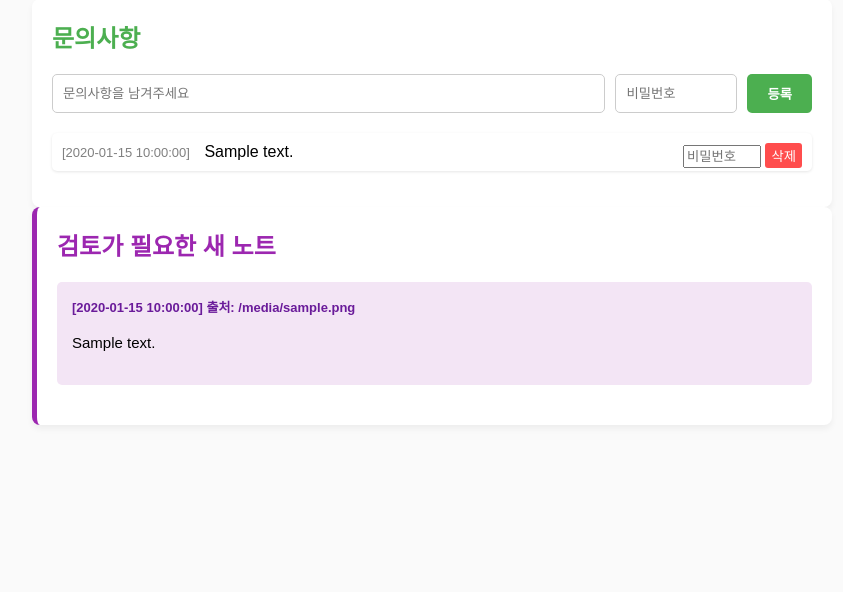
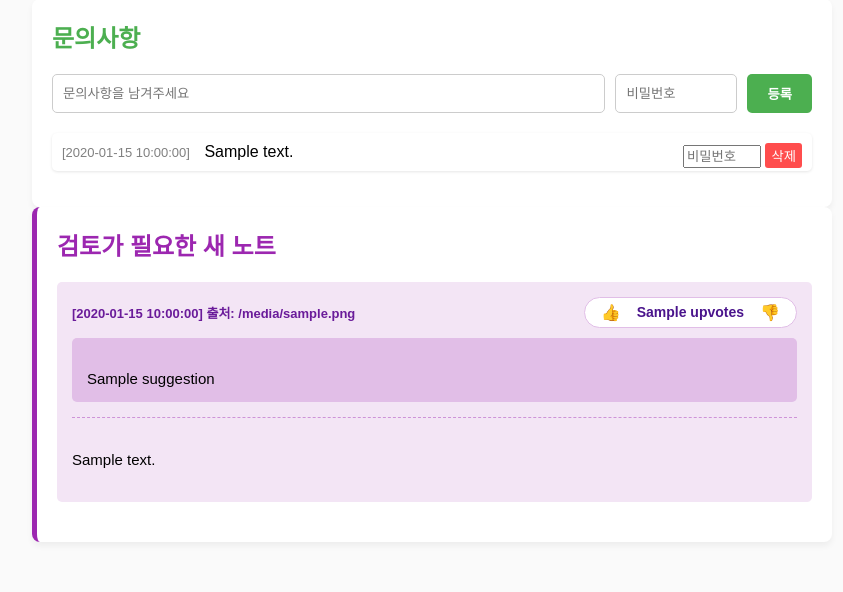
Before and after one commit to modasa905/MyCommunity, a FastAPI app: template templates/index.html in a window 1280 px wide. Shown: the part 283-875 px from the top of the page, without its empty margins (208-1051 px from the left). Before the commit the page ends 708 px from the top, so only its background shows below. Run offline with FastAPI, Linux system fonts and the light colour scheme; the template is opened without the code that fills it: most values are stand-ins (such as "Sample title", 1, 10 or a date in 2020).

Commit message:
draft에 업다운 추가

````diff
--- a/main.py
+++ b/main.py
@@ -67,8 +67,10 @@ class Post(Base):
 class DraftNote(Base):
     __tablename__ = "draft_notes"
     id = Column(Integer, primary_key=True, index=True)
-    source_file = Column(String) # 영감을 준 원본 파일명
-    content = Column(String)     # AI가 새로 작성한 내용
+    source_file = Column(String)
+    suggestion = Column(String)
+    content = Column(String)
+    upvotes = Column(Integer, default=0)
     created_at = Column(String, default=get_kst_now)
 
 Base.metadata.create_all(bind=engine)
@@ -79,6 +81,9 @@ class SearchRequest(BaseModel):
 class GenerateRequest(BaseModel):
     question: str
     context: str
+
+class VoteRequest(BaseModel):
+    action: str
 
 # ---------------------------------------------------------
 # 3. 라우터 설정
@@ -162,13 +167,12 @@ async def generate_daily_draft(secret: str = ""):
         The output MUST be written entirely in professional, academic English.
         You MUST strictly follow the exact structure below. Do not add any conversational filler.
 
-        [Part 1]
         Title: (Provide a descriptive filename, e.g., Advanced_Optimal_Taxation.md)
+
         Explanation: (Briefly explain the core idea of this new note in plain text. Do NOT use markdown format here.)
 
+        ===SPLIT===
 
-
-        [Part 2]
         (Write the complete document here. This section must be written in pure Markdown format, ready to be added directly to a database. Use appropriate headers, and LaTeX for math enclosed in $ or $$. Do NOT wrap this section in ```markdown code blocks.)
 
         ***
@@ -189,11 +193,15 @@ async def generate_daily_draft(secret: str = ""):
                 if part.text:
                     full_content += part.text
 
-        # 4. 작성된 글을 임시 보관함(DraftNote)에 저장
+        parts = full_content.split("===SPLIT===")
+        suggestion_text = parts[0].strip() # 윗부분 (Title, Explanation)
+        draft_text = parts[1].strip() if len(parts) > 1 else "" # 아랫부분 (Markdown 본문)
+
         db = SessionLocal()
         new_draft = DraftNote(
             source_file=random_doc['file_name'],
-            content=full_content
+            suggestion=suggestion_text,
+            content=draft_text
         )
         db.add(new_draft)
         db.commit()
@@ -223,3 +231,23 @@ def delete_post(post_id: int, password: str = Form(...)):
         db.commit()
     db.close()
     return RedirectResponse(url="/", status_code=303)
+
+@app.post("/api/vote/{draft_id}")
+async def vote_draft(draft_id: int, request: VoteRequest):
+    db = SessionLocal()
+    draft = db.query(DraftNote).filter(DraftNote.id == draft_id).first()
+
+    if not draft:
+        db.close()
+        return JSONResponse(status_code=404, content={"error": "노트를 찾을 수 없습니다."})
+
+    if request.action == "up":
+        draft.upvotes += 1
+    elif request.action == "down":
+        draft.upvotes -= 1
+
+    db.commit()
+    new_votes = draft.upvotes
+    db.close()
+
+    return {"upvotes": new_votes}
--- a/templates/index.html
+++ b/templates/index.html
@@ -73,8 +73,21 @@
                 {% if drafts %}
                     {% for d in drafts %}
                     <li style="margin-bottom: 20px; padding: 15px; background: #f3e5f5; border-radius: 5px;">
-                        <span style="color: #6a1b9a; font-size: 13px; font-weight: bold;">[{{ d.created_at }}] 출처: {{ d.source_file }}</span>
-                        <div class="draft-content" style="margin-top: 10px; font-size: 15px; line-height: 1.6;" data-raw="{{ d.content | forceescape }}">
+                        <div style="display: flex; justify-content: space-between; align-items: center;">
+                            <span style="color: #6a1b9a; font-size: 13px; font-weight: bold;">[{{ d.created_at }}] 출처: {{ d.source_file }}</span>
+
+                            <div style="display: flex; gap: 10px; align-items: center; background: white; padding: 4px 10px; border-radius: 20px; border: 1px solid #e1bee7;">
+                                <button onclick="voteDraft({{ d.id }}, 'up')" style="cursor:pointer; background:none; border:none; font-size: 16px;">👍</button>
+                                <span id="vote-count-{{ d.id }}" style="font-weight:bold; font-size:14px; color:#4a148c;">{{ d.upvotes }}</span>
+                                <button onclick="voteDraft({{ d.id }}, 'down')" style="cursor:pointer; background:none; border:none; font-size: 16px;">👎</button>
+                            </div>
+                        </div>
+
+                        <div style="margin-top: 10px; padding: 15px; background: #e1bee7; border-radius: 5px; font-size: 15px; color: #000; text-align: left; white-space: pre-line;">
+                            {{ d.suggestion }}
+                        </div>
+
+                        <div class="draft-content" style="margin-top: 15px; font-size: 15px; line-height: 1.6; border-top: 1px dashed #ce93d8; padding-top: 15px;" data-raw="{{ d.content | forceescape }}">
                         </div>
                     </li>
                     {% endfor %}
@@ -85,6 +98,36 @@
         </div>
 
         <script>
+        // 🌟 1. 수식 숨바꼭질 마법 함수
+        function parseMarkdownProtectMath(text) {
+            let safeText = text.replace(/</g, '&lt;').replace(/>/g, '&gt;');
+            const mathBlocks = [];
+            let count = 0;
+
+            // [숨기기 1] 디스플레이 수식 ($$ ... $$)
+            safeText = safeText.replace(/\$\$([\s\S]*?)\$\$/g, (match) => {
+                mathBlocks.push(match);
+                return `@@MATH_BLOCK_${count++}@@`; // 밑줄(_) 대신 골뱅이(@@) 사용!
+            });
+
+            // [숨기기 2] 인라인 수식 ($ ... $)
+            safeText = safeText.replace(/\$([^\$\n]+?)\$/g, (match) => {
+                mathBlocks.push(match);
+                return `@@MATH_BLOCK_${count++}@@`; // 여기도 골뱅이(@@) 사용!
+            });
+
+            // 1번 일꾼: 마크다운 파싱 (골뱅이는 마크다운이 건드리지 않음)
+            let htmlContent = marked.parse(safeText);
+
+            // [원상복구] 2번 일꾼을 위해 원래 수식 끼워 넣기
+            mathBlocks.forEach((block, index) => {
+                htmlContent = htmlContent.replace(`@@MATH_BLOCK_${index}@@`, () => block);
+            });
+
+            return htmlContent;
+        }
+
+        // 🌟 2. 검색 및 AI 답변 요청 함수
         async function askAI(event) {
             event.preventDefault();
 
@@ -136,7 +179,8 @@
                 if (genData.error) {
                     resultArea.innerHTML += `<p style="color: red; margin-top: 15px;">에러: ${genData.error}</p>`;
                 } else {
-                    const formattedAnswer = marked.parse(genData.answer);
+                    // 🔥 변경점: 마크다운 번역기 대신 마법 함수를 통과시킵니다!
+                    const formattedAnswer = parseMarkdownProtectMath(genData.answer);
                     resultArea.innerHTML += `<div style="font-size: 15px; line-height: 1.6; margin-top: 15px; border-top: 1px dashed #ccc; padding-top: 15px;">${formattedAnswer}</div>`;
 
                     if (window.MathJax) {
@@ -152,20 +196,18 @@
                 askBtn.style.backgroundColor = '#2196F3';
             }
         }
-        </script>
 
-        <script>
+        // 🌟 3. 아침마다 배달된 드래프트 노트 렌더링
         document.addEventListener("DOMContentLoaded", function() {
-            marked.setOptions({
-                breaks: true
-            });
+            marked.setOptions({ breaks: true });
 
             const drafts = document.querySelectorAll('.draft-content');
 
             drafts.forEach(draft => {
                 const rawText = draft.getAttribute('data-raw');
                 if (rawText) {
-                    draft.innerHTML = marked.parse(rawText);
+                    // 🔥 변경점: 여기도 마크다운 번역기 대신 마법 함수를 통과시킵니다!
+                    draft.innerHTML = parseMarkdownProtectMath(rawText);
                 }
             });
 
@@ -180,6 +222,28 @@
             }
             renderMath();
         });
+
+        // 🌟 4. 추천 기능 통신 함수
+        async function voteDraft(draftId, action) {
+            try {
+                const res = await fetch(`/api/vote/${draftId}`, {
+                    method: 'POST',
+                    headers: { 'Content-Type': 'application/json' },
+                    body: JSON.stringify({ action: action })
+                });
+
+                const data = await res.json();
+
+                if (data.error) {
+                    alert(data.error);
+                } else {
+                    // 화면의 점수만 살짝 변경 (새로고침 없음)
+                    document.getElementById(`vote-count-${draftId}`).innerText = data.upvotes;
+                }
+            } catch (error) {
+                console.error("추천 처리 중 에러:", error);
+            }
+        }
         </script>
     </body>
 </html>
````
